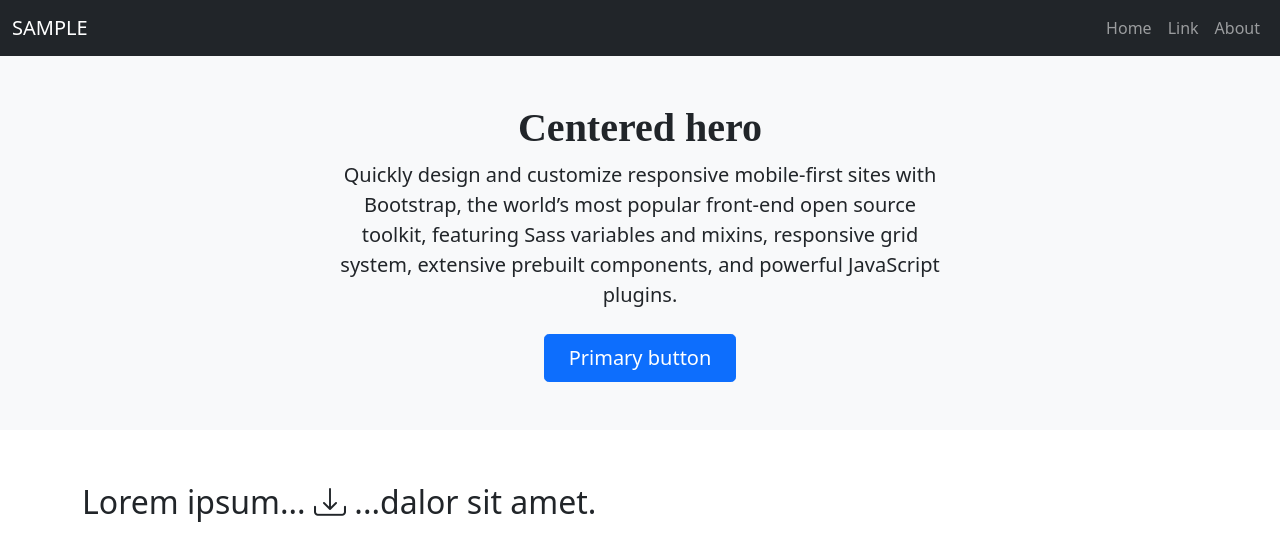
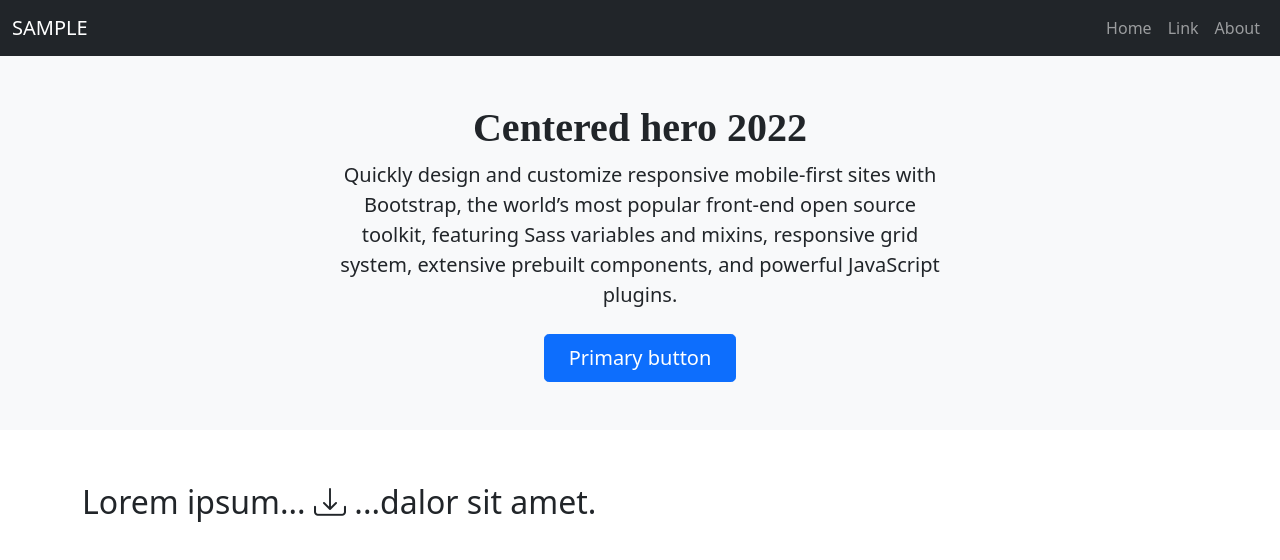
Before and after one commit to mrmacfadden/2021Bootstrap, a plain HTML site: page index.html in a window 1280 px wide. Drawn offline with nearby package versions, Linux system fonts and the light colour scheme.

Commit message:
from web

```diff
--- a/index.html
+++ b/index.html
@@ -42,7 +42,7 @@
 
         <!-- HERO SECTION-->
        <div class="px-4 py-5 mb-5 text-center bg-light">
-            <h1 class="display-6 fw-bold">Centered hero</h1>
+            <h1 class="display-6 fw-bold">Centered hero 2022</h1>
             <div class="col-lg-6 mx-auto">
                 <p class="lead mb-4">Quickly design and customize responsive mobile-first sites with Bootstrap, the world’s most popular front-end open source toolkit, featuring Sass variables and mixins, responsive grid system, extensive prebuilt components, and powerful JavaScript plugins.</p>
                 <div class="d-grid gap-2 d-sm-flex justify-content-sm-center">
```
